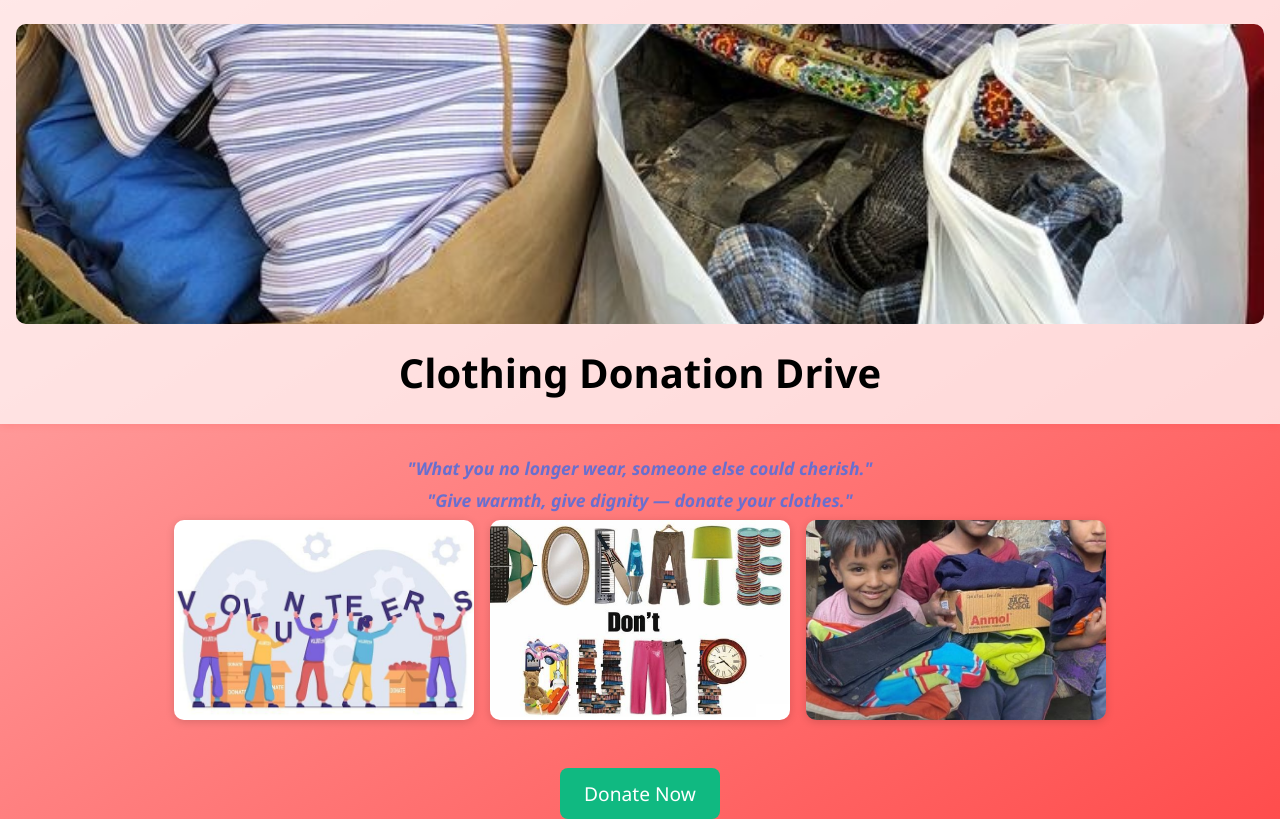
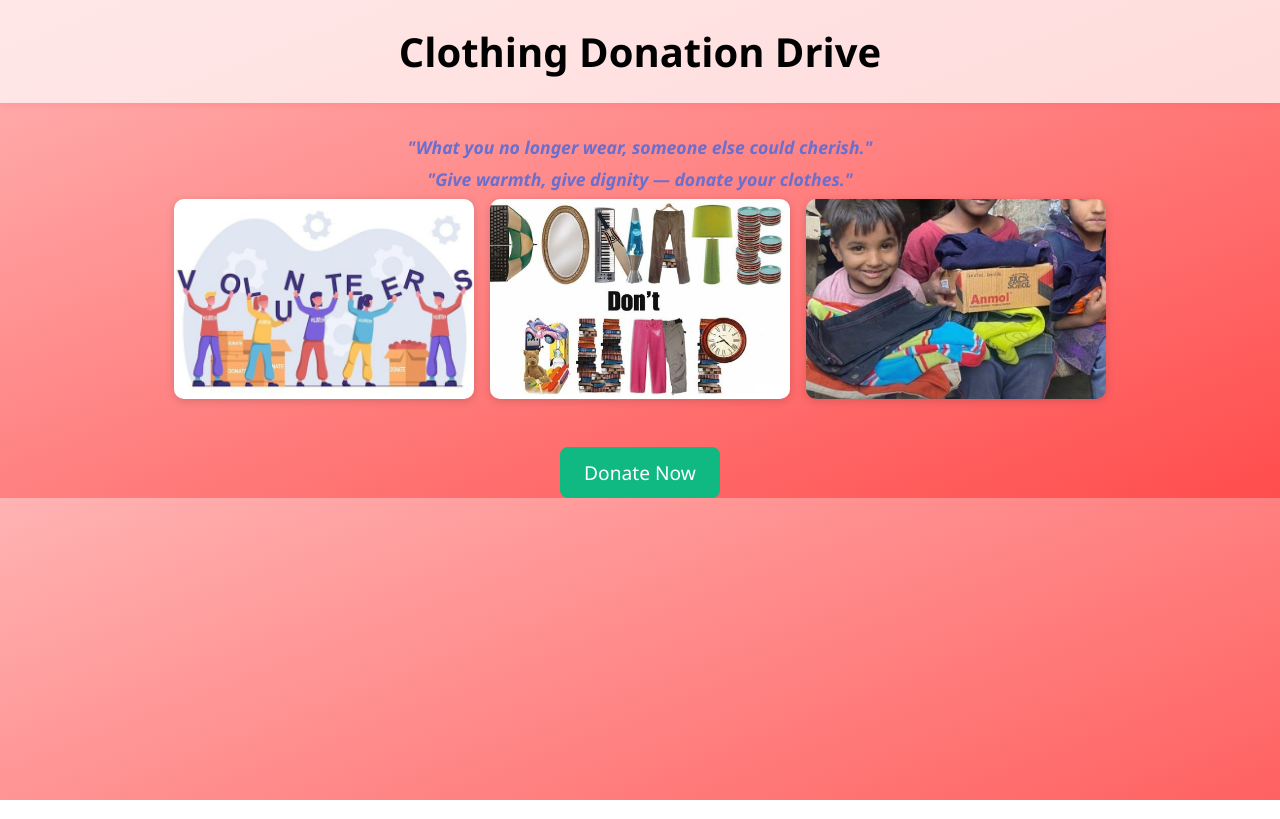
Before and after one commit to ClothingDonations/Clothing-Donation-202505, a plain HTML site: page index.html in a window 1280 px wide. Drawn offline with Linux system fonts and the light colour scheme.

Commit message:
Update index.html

```diff
--- a/index.html
+++ b/index.html
@@ -55,7 +55,6 @@
 
   <!-- Banner Image -->
   <header>
-    <img src="WhatsApp Image 2025-05-18 at 17.59.37_70e2957e.jpg" alt="Clothing Donation Banner" class="header-image">
     <h1 class="main-heading">Clothing Donation Drive</h1>
   </header>
 
```
